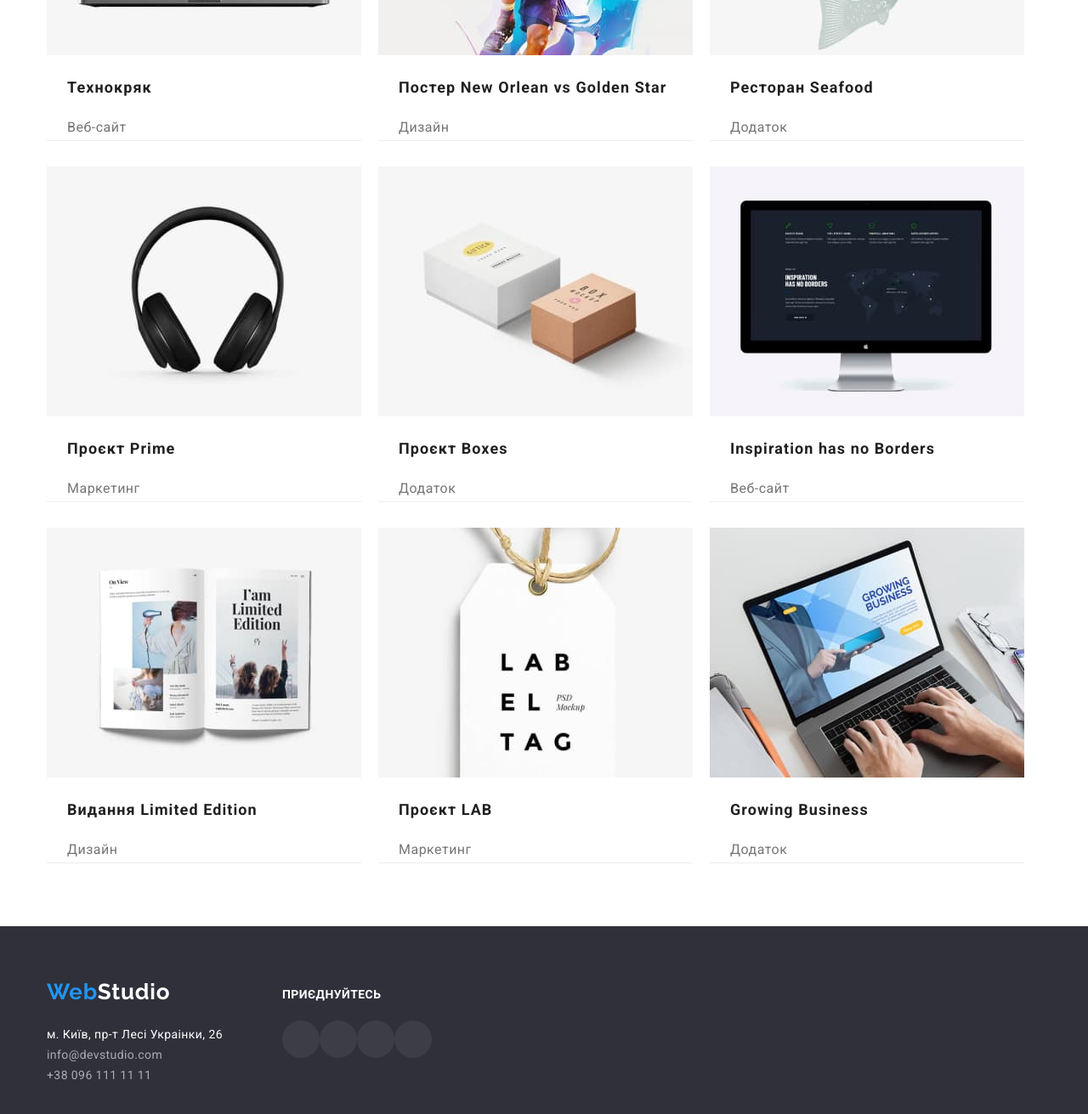
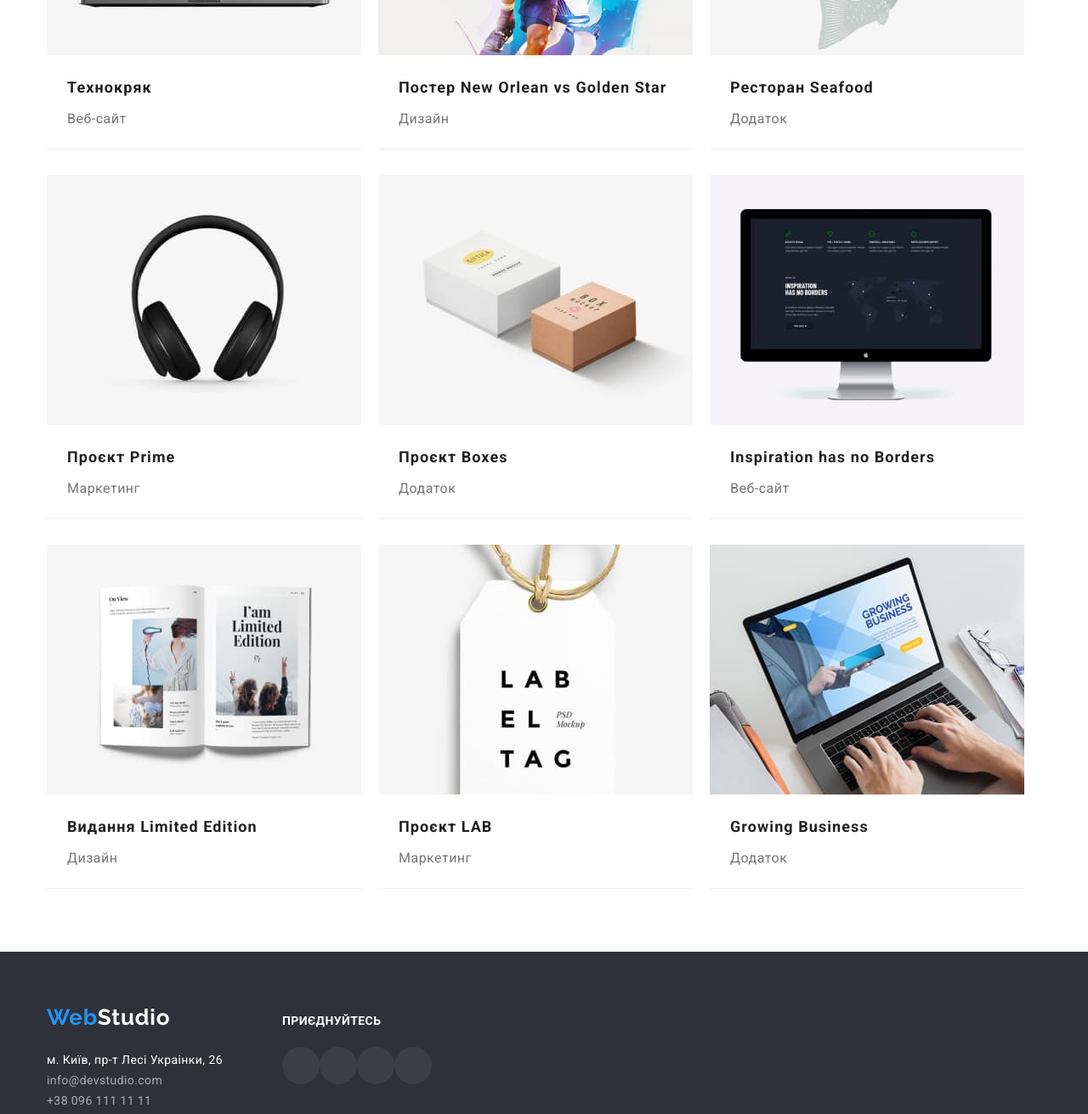
Before and after one commit to olegkrop/goit-markup-hw-04, a plain HTML site: page portfolio.html in a window 1280 px wide. Shown: the part 460-1771 px from the top of the page at 85% size. Drawn offline with nearby package versions, Linux system fonts and the light colour scheme.

Commit message:
a removed from portfolio

```diff
--- a/css/styles.css
+++ b/css/styles.css
@@ -11,6 +11,7 @@
   --team-background: #F5F4FA;
   --works-background: #EEEEEE;
   --dark-address: rgba(255, 255, 255, 0.6);
+
 }
 
 /* reset styles */
@@ -185,7 +186,7 @@ body {
 
 .hero {
   text-align: center;
- /* background-color: var(--hero-background);*/
+  /* background-color: var(--hero-background);*/
   max-height: 600px;
 }
 
@@ -368,7 +369,7 @@ body {
   display: block;
   border-radius: 50%;
   color: #afb1b8;
-  background-color: #f5f4fa;
+  background-color: red;
 }
 
 .round:hover,
@@ -377,6 +378,7 @@ body {
   background-color: var(--accent-color);
 }
 
+/* -------  background-color: #f5f4fa;  --------Clients---------------- */
 .team .icon {
   margin: 12px 0px 0px 12px;
   fill: currentColor;
@@ -475,6 +477,7 @@ body {
 
 .site-footer .make-two-columns {
   display: flex;
+  align-items: baseline;
   margin: 0;
   padding: 0;
   list-style: none;
@@ -609,7 +612,7 @@ body {
   letter-spacing: 0.06em;
   color: var(--title-color);
   background-color: var(--white-color);
-  padding: 20px 0 14px;
+  padding: 20px 0 4px;
   margin: 0 24px;
 }
 
@@ -619,6 +622,6 @@ body {
   letter-spacing: 0.03em;
   color: var(--text-color);
   background-color: var(--white-color);
-  margin: 0 0 20px;
+  padding: 0 0 20px;
   margin: 0 24px;
 }
--- a/portfolio.html
+++ b/portfolio.html
@@ -100,8 +100,8 @@
                 />
               </a>
               <div>
-                <a href="#"><h3>Технокряк</h3></a>
-                <a href="#"><p>Веб-сайт</p></a>
+                <h3>Технокряк</h3>
+                <p>Веб-сайт</p>
               </div>
             </li>
             <li class="item">
@@ -112,8 +112,8 @@
                   width="370"
               /></a>
               <div>
-                <a href="#"><h3>Постер New Orlean vs Golden Star</h3></a>
-                <a href="#"><p>Дизайн</p></a>
+                <h3>Постер New Orlean vs Golden Star</h3>
+                <p>Дизайн</p>
               </div>
             </li>
             <li class="item">
@@ -124,8 +124,8 @@
                   width="370"
               /></a>
               <div>
-                <a href="#"><h3>Ресторан Seafood</h3></a>
-                <a href="#"><p>Додаток</p></a>
+                <h3>Ресторан Seafood</h3>
+                <p>Додаток</p>
               </div>
             </li>
             <li class="item">
@@ -136,8 +136,8 @@
                   width="370"
               /></a>
               <div>
-                <a href="#"><h3>Проєкт Prime</h3></a>
-                <a href="#"><p>Маркетинг</p></a>
+                <h3>Проєкт Prime</h3>
+                <p>Маркетинг</p>
               </div>
             </li>
             <li class="item">
@@ -145,8 +145,8 @@
                 ><img src="./images/boxes.jpeg" alt="Дві коробки" width="370"
               /></a>
               <div>
-                <a href="#"><h3>Проєкт Boxes</h3></a>
-                <a href="#"><p>Додаток</p></a>
+                <h3>Проєкт Boxes</h3>
+                <p>Додаток</p>
               </div>
             </li>
             <li class="item">
@@ -157,8 +157,8 @@
                   width="370"
               /></a>
               <div>
-                <a href="#"><h3>Inspiration has no Borders</h3></a>
-                <a href="#"><p>Веб-сайт</p></a>
+                <h3>Inspiration has no Borders</h3>
+                <p>Веб-сайт</p>
               </div>
             </li>
             <li class="item">
@@ -169,8 +169,8 @@
                   width="370"
               /></a>
               <div>
-                <a href="#"><h3>Видання Limited Edition</h3></a>
-                <a href="#"><p>Дизайн</p></a>
+                <h3>Видання Limited Edition</h3>
+                <p>Дизайн</p>
               </div>
             </li>
             <li class="item">
@@ -178,8 +178,8 @@
                 ><img src="./images/lab-project.jpeg" alt="Бейджик" width="370"
               /></a>
               <div>
-                <a href="#"><h3>Проєкт LAB</h3></a>
-                <a href="#"><p>Маркетинг</p></a>
+                <h3>Проєкт LAB</h3>
+                <p>Маркетинг</p>
               </div>
             </li>
             <li class="item">
@@ -190,8 +190,8 @@
                   width="370"
               /></a>
               <div>
-                <a href="#"><h3>Growing Business</h3></a>
-                <a href="#"><p>Додаток</p></a>
+                <h3>Growing Business</h3>
+                <p>Додаток</p>
               </div>
             </li>
           </ul>
```
